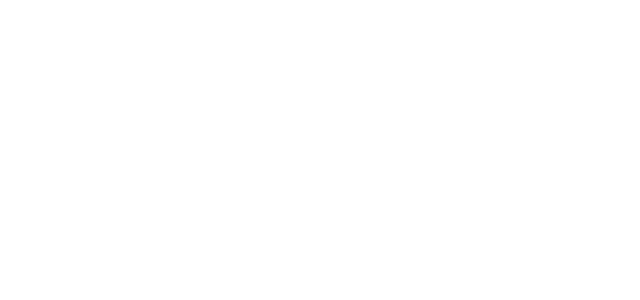
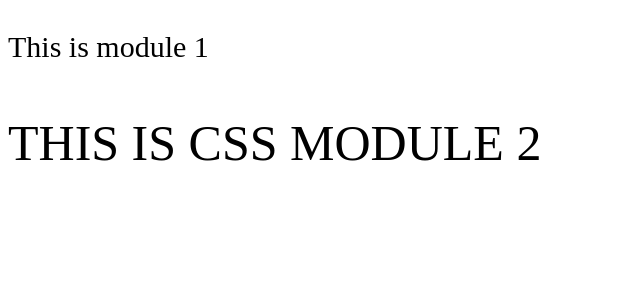
Before and after one commit to saurabhprasadsah/React_Geeky_shows, a React (Vite) app: page / in a window 1280 px wide. Shown: the top 300 px of the page, without its empty margins (0-640 px from the left). Built offline with nearby package versions, Linux system fonts and the light colour scheme.

Commit message:
usecoustomhooks

```diff
--- a/components/ExternalCss1.jsx
+++ b/components/ExternalCss1.jsx
@@ -1,8 +1,12 @@
+
+
+import '../src/css/External.css'
+
 
 export const ExternalCss1 = () => {
   return (
     <>
-    <p>
+    <p className='txt-size-30 txt-color-blue'>
         This is External CSS 1
     </p>
     </>
--- a/components/ExternalCss2.jsx
+++ b/components/ExternalCss2.jsx
@@ -1,10 +1,14 @@
+
+//when you are import the one css file then it should be the globally work on the file.
+// import '../src/css/External.css'
+
 
 export const ExternalCss2 = () => {
   return (
     <>
-    <P>
-        This is External Css 2
-    </P>
+    <p className='txt-size-30 txt-color-blue'>
+        This is External CSS 2
+    </p>
     </>
   )
 }
--- /dev/null
+++ b/components/LearnCSSModule.jsx
@@ -0,0 +1,11 @@
+
+import Styles from "../src/css/LearnCssModule1.module.css"
+
+export const LearnCSSModule = () => {
+  return (
+    <>
+    <p className={`${Styles.text_size}`}>This is module 1</p>
+    </>
+
+  )
+}
--- /dev/null
+++ b/components/LearnCSSModule2.jsx
@@ -0,0 +1,10 @@
+import Styles from "../src/css/LearnCssModule2.module.css"
+
+export const LearnCSSModule2 = () => {
+  return (
+    <>
+    <p className={`${Styles.text_size}`}>THIS IS CSS MODULE 2</p>
+    </>
+
+  )
+}
--- a/src/App.jsx
+++ b/src/App.jsx
@@ -14,10 +14,15 @@
 import { LearnConditionalRendring } from "../components/LearnConditionalRendring";
 import { LearnMap } from "../components/LearnMap";
 import { LearnInline } from "../components/LearnInline";
+import { ExternalCss1 } from "../components/ExternalCss1";
+import { ExternalCss2 } from "../components/ExternalCss2";
+import { LearnCSSModule } from "../components/LearnCSSModule";
+import{LearnCSSModule2} from "../components/LearnCSSModule2";
 
 
 function App() {
   let roll = 101;
+
   const getData = (data) =>{
     console.log(data)
   }
@@ -39,6 +44,11 @@
      {/* <LearnConditionalRendring/> */}
      {/* < LearnMap/> */}
      {/* <LearnInline/> */}
+     {/* <ExternalCss1/>
+     <ExternalCss2/> */}
+
+     <LearnCSSModule/>
+     <LearnCSSModule2/>
 
 
 
--- /dev/null
+++ b/src/css/LearnCssModule1.module.css
@@ -0,0 +1,7 @@
+.text_size{
+    font-size: 30px;
+}
+
+.txt_color{
+    color:blue
+}
--- /dev/null
+++ b/src/css/LearnCssModule2.module.css
@@ -0,0 +1,7 @@
+.text_size{
+    font-size: 50px;
+}
+
+.txt_color{
+    color:red
+}
```
